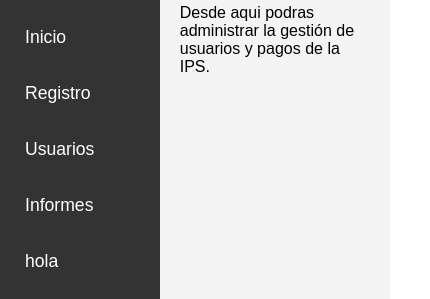
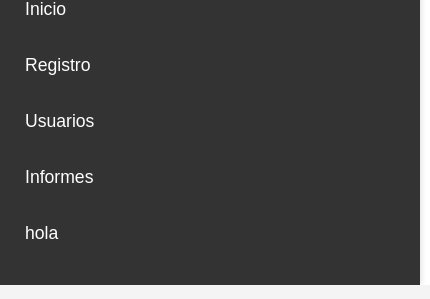
Before and after one commit to Sach425/AA3_EV3, a plain HTML site: page index.html in a window 390 px wide. Shown: the part 74-373 px from the top of the page, 430 px wide, since content can reach past the window. Drawn offline with Linux system fonts and the light colour scheme.

Commit message:
Update diseño.css

```diff
--- a/diseño.css
+++ b/diseño.css
@@ -12,7 +12,9 @@ body {
 .container {
     display: flex;
     height: 100vh;
+    flex-direction: row;
 }
+
 /* Menú lateral */
 .sidebar {
     width: 250px;
@@ -20,6 +22,7 @@ body {
     color: white;
     padding: 15px;
     box-shadow: 2px 0 5px rgba(0, 0, 0, 0.1);
+    flex-shrink: 0;
 }
 
 .sidebar h2 {
@@ -56,15 +59,27 @@ body {
     background-color: #f4f4f4;
 }
 
-.hidden {
-    display: none;
+/* Estilo para pantallas pequeñas */
+@media (max-width: 768px) {
+    .container {
+        flex-direction: column;
+    }
+
+    .sidebar {
+        width: 100%;
+        order: 1;
+    }
+
+    .content {
+        width: 100%;
+        order: 2;
+    }
 }
 
 h1, h2 {
     margin-top: 0;
 }
 
-/* Formulario de pagos y usuarios */
 form {
     margin-bottom: 20px;
 }
```
